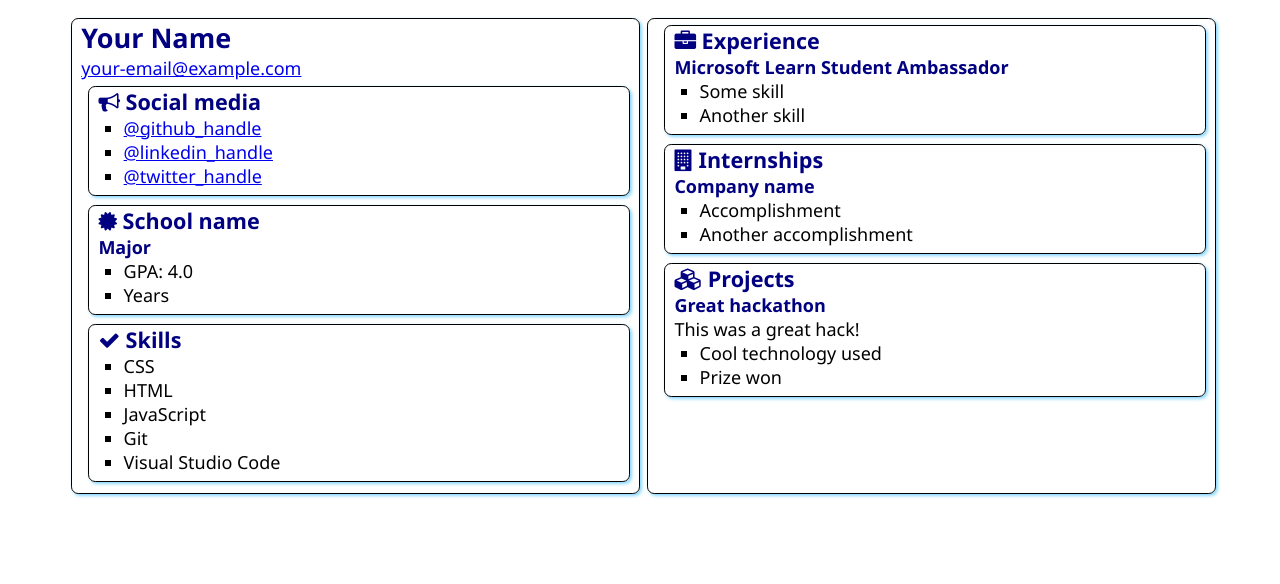
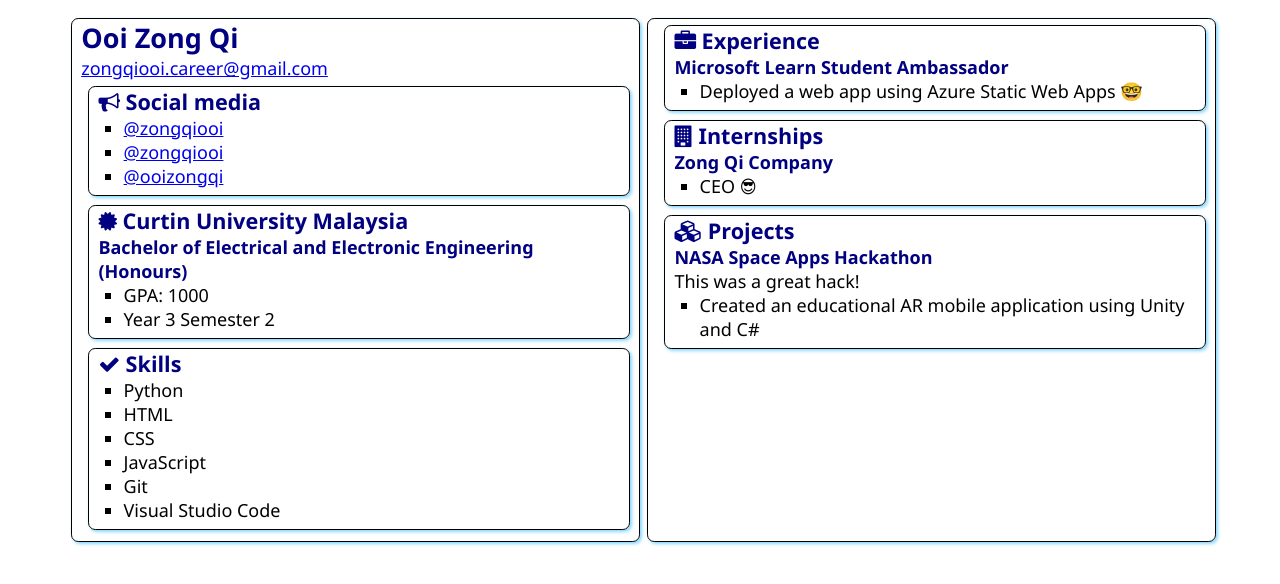
Before and after one commit to zongqiooi/SATechnicalOnboarding, a plain HTML site: page src/index.html in a window 1280 px wide. Drawn offline with Linux system fonts and the light colour scheme.

Commit message:
Added My Name and Other Information
Added more information

```diff
--- a/src/index.html
+++ b/src/index.html
@@ -12,8 +12,8 @@
 <body>
     <main>
         <article class="box">
-            <h1>Your Name</h1>
-            <div><a href="mailto:your.email@example.com">your-email@example.com</a></div>
+            <h1>Ooi Zong Qi</h1>
+            <div><a href="mailto:zongqiooi.career@gmail.com">zongqiooi.career@gmail.com</a></div>
 
             <section class="box">
                 <h2>
@@ -21,9 +21,9 @@
                     Social media
                 </h2>
                 <ul>
-                    <li><a href="https://github.com/<handle>">@github_handle</a></li>
-                    <li><a href="https://linkedin.com/in/<handle>">@linkedin_handle</a></li>
-                    <li><a href="https://twitter.com/<handle>">@twitter_handle</a></li>
+                    <li><a href="https://github.com/zongqiooi">@zongqiooi</a></li>
+                    <li><a href="https://linkedin.com/in/zongqiooi">@zongqiooi</a></li>
+                    <li><a href="https://twitter.com/ooizongqi">@ooizongqi</a></li>
                 </ul>
             </section>
 
@@ -31,12 +31,12 @@
                 <div class="education">
                     <h2>
                         <i class="fa fa-certificate" aria-hidden="true"></i>
-                        School name
+                        Curtin University Malaysia
                     </h2>
-                    <h3>Major</h3>
+                    <h3>Bachelor of Electrical and Electronic Engineering (Honours)</h3>
                     <ul>
-                        <li>GPA: 4.0</li>
-                        <li>Years</li>
+                        <li>GPA: 1000</li>
+                        <li>Year 3 Semester 2</li>
                     </ul>
                 </div>
             </section>
@@ -47,8 +47,9 @@
                     Skills
                 </h2>
                 <ul>
+                    <li>Python</li>
+                    <li>HTML</li>
                     <li>CSS</li>
-                    <li>HTML</li>
                     <li>JavaScript</li>
                     <li>Git</li>
                     <li>Visual Studio Code</li>
@@ -63,8 +64,7 @@
                 </h2>
                 <h3>Microsoft Learn Student Ambassador</h3>
                 <ul>
-                    <li>Some skill</li>
-                    <li>Another skill</li>
+                    <li>Deployed a web app using Azure Static Web Apps 🤓</li>
                 </ul>
             </section>
             <section class="box">
@@ -73,10 +73,9 @@
                     Internships
                 </h2>
 
-                <h3>Company name</h3>
+                <h3>Zong Qi Company</h3>
                 <ul>
-                    <li>Accomplishment</li>
-                    <li>Another accomplishment</li>
+                    <li>CEO 😎</li>
                 </ul>
             </section>
             <section class="box">
@@ -85,11 +84,10 @@
                     Projects
                 </h2>
 
-                <h3>Great hackathon</h3>
+                <h3>NASA Space Apps Hackathon</h3>
                 <div>This was a great hack!</div>
                 <ul>
-                    <li>Cool technology used</li>
-                    <li>Prize won</li>
+                    <li>Created an educational AR mobile application using Unity and C#</li>
                 </ul>
             </section>
         </article>
```
